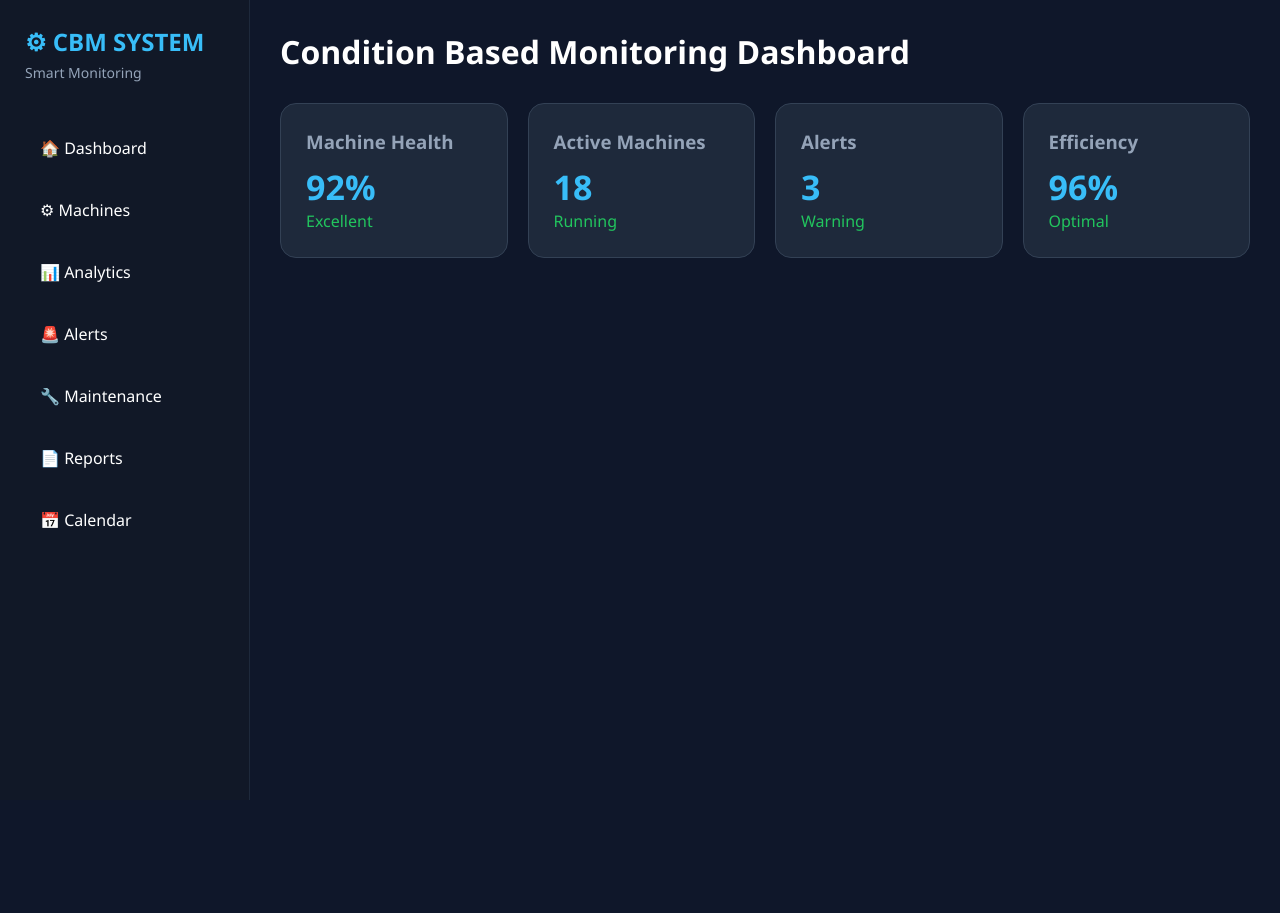
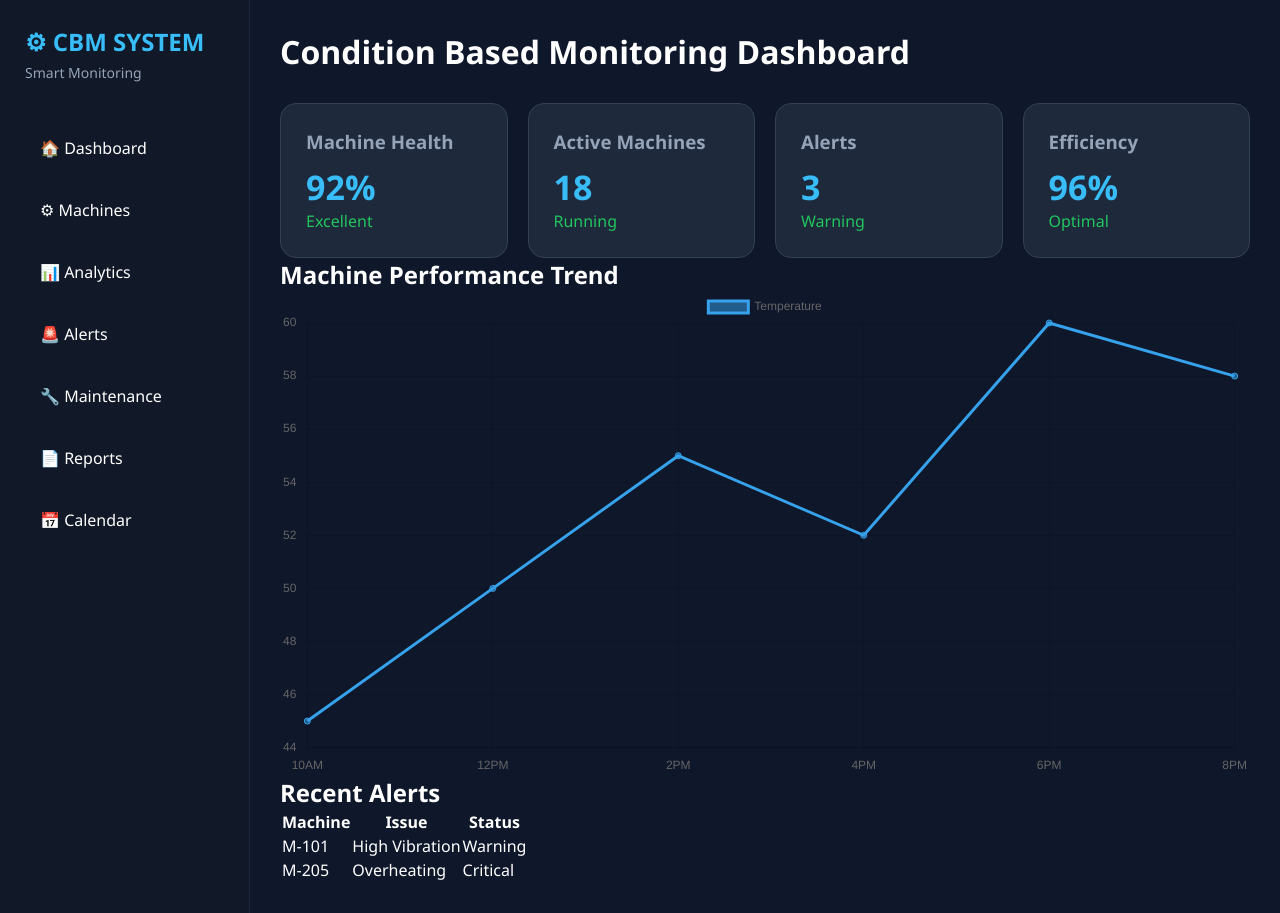
Before and after one commit to rstamilan962007/cbm-system, a Flask app: page / in a window 1280 px wide. Before the commit the page ends 800 px from the top, so only its background shows below. Run offline with Flask 3, Linux system fonts and the light colour scheme.

Commit message:
Update dashboard.html

```diff
--- a/templates/dashboard.html
+++ b/templates/dashboard.html
@@ -2,11 +2,17 @@
 <html>
 <head>
     <title>CBM Dashboard</title>
+
     <link rel="stylesheet" href="{{ url_for('static', filename='style.css') }}">
+
+    <script src="https://cdn.jsdelivr.net/npm/chart.js"></script>
+
 </head>
+
 <body>
 
 <div class="sidebar">
+
     <div class="logo">
         <h2>⚙ CBM SYSTEM</h2>
         <p>Smart Monitoring</p>
@@ -21,6 +27,7 @@
         <li>📄 Reports</li>
         <li>📅 Calendar</li>
     </ul>
+
 </div>
 
 <div class="main-content">
@@ -57,7 +64,60 @@
 
     </div>
 
+    <div class="chart-container">
+
+        <h2>Machine Performance Trend</h2>
+
+        <canvas id="myChart"></canvas>
+
+    </div>
+
+    <div class="alerts-section">
+
+        <h2>Recent Alerts</h2>
+
+        <table>
+
+            <tr>
+                <th>Machine</th>
+                <th>Issue</th>
+                <th>Status</th>
+            </tr>
+
+            <tr>
+                <td>M-101</td>
+                <td>High Vibration</td>
+                <td class="warning">Warning</td>
+            </tr>
+
+            <tr>
+                <td>M-205</td>
+                <td>Overheating</td>
+                <td class="critical">Critical</td>
+            </tr>
+
+        </table>
+
+    </div>
+
 </div>
 
+<script>
+
+const ctx = document.getElementById('myChart');
+
+new Chart(ctx, {
+    type: 'line',
+    data: {
+        labels: ['10AM','12PM','2PM','4PM','6PM','8PM'],
+        datasets: [{
+            label: 'Temperature',
+            data: [45,50,55,52,60,58]
+        }]
+    }
+});
+
+</script>
+
 </body>
-  </html>
+</html>
```
